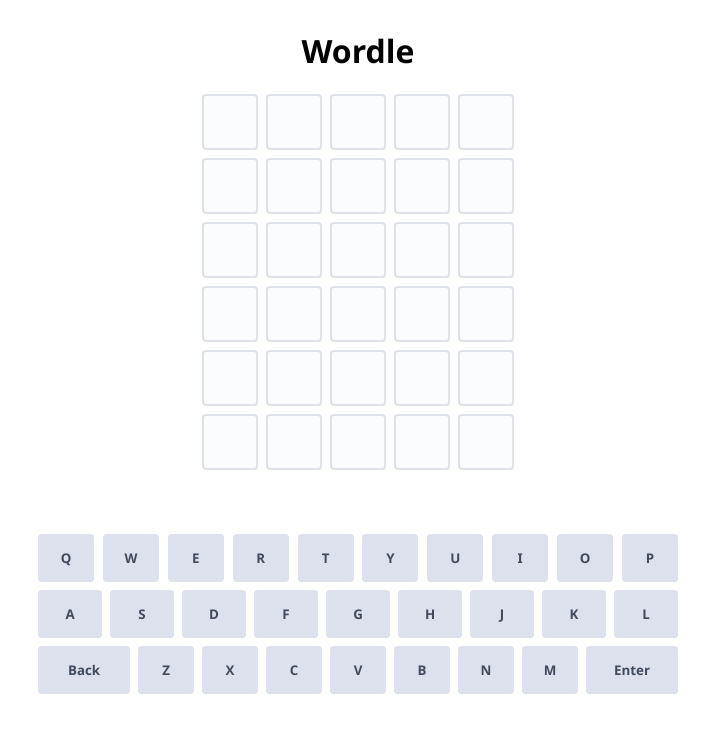
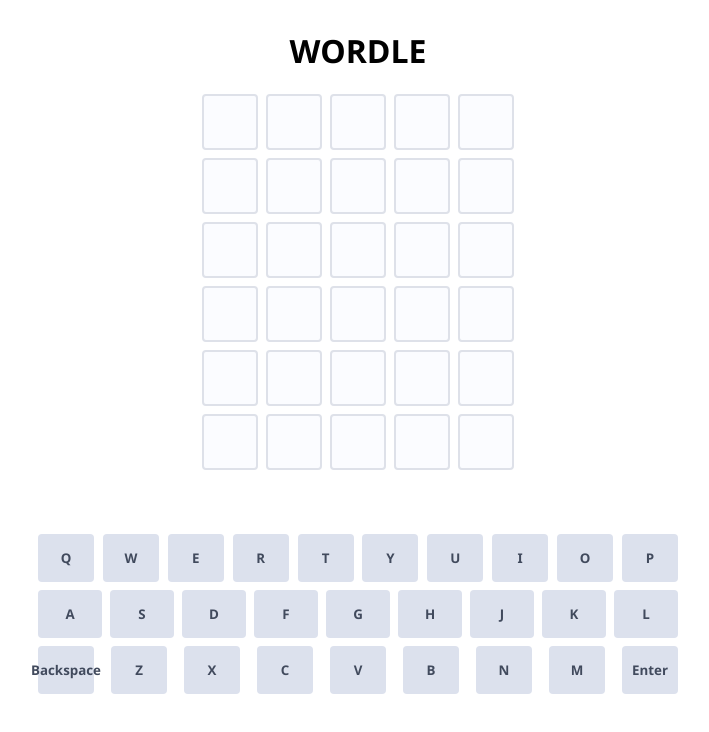
Before and after one commit to damafeez/wordle, a Vue app: page / in a window 1280 px wide. Shown: the top 732 px of the page, without its empty margins (282-991 px from the left). Built offline with nearby package versions, Linux system fonts and the light colour scheme.

Commit message:
feat(keyboard): implement button press

```diff
--- a/src/App.vue
+++ b/src/App.vue
@@ -3,7 +3,7 @@
 import Board from './components/Board.vue'
 import Keyboard from './components/Keyboard.vue'
 import words from './words'
-import { computeRowState } from './utils'
+import { computeRowState, isAlphabet } from './utils'
 
 const correctWord = words[Math.floor(Math.random() * words.length)]
 
@@ -23,7 +23,6 @@
 )
 
 const onKeyDown = (e) => {
-  const { key, which } = e
   // won or no more row space or special input, disallow input
   if (
     won.value ||
@@ -37,9 +36,9 @@
   const inputLength = inputs[currentRow.value].length
 
   // alphabet and row has available square space
-  if (which >= 65 && which <= 90 && inputLength < numColumns) {
-    inputs[currentRow.value] += key
-  } else if (inputLength === numColumns && key === 'Enter') {
+  if (isAlphabet(e.key) && inputLength < numColumns) {
+    inputs[currentRow.value] += e.key.toLowerCase()
+  } else if (inputLength === numColumns && e.key === 'Enter') {
     if (words.includes(inputs[currentRow.value])) {
       if (inputs[currentRow.value] === correctWord) {
         won.value = true
@@ -48,7 +47,7 @@
 
       currentRow.value++
     } else alert('Word not found.')
-  } else if (inputLength && key === 'Backspace') {
+  } else if (inputLength && e.key === 'Backspace') {
     inputs[currentRow.value] = inputs[currentRow.value].slice(0, -1)
   }
 }
@@ -59,9 +58,9 @@
 
 <template>
   <main>
-    <h1>Wordle</h1>
+    <h1>WORDLE</h1>
     <Board :rows="rows" />
-    <Keyboard :rows="rows" />
+    <Keyboard @keydown="onKeyDown" :rows="rows" />
   </main>
 </template>
 
--- a/src/components/Keyboard.vue
+++ b/src/components/Keyboard.vue
@@ -5,12 +5,15 @@
 const keys = [
   ['q', 'w', 'e', 'r', 't', 'y', 'u', 'i', 'o', 'p'],
   ['a', 's', 'd', 'f', 'g', 'h', 'j', 'k', 'l'],
-  ['back', 'z', 'x', 'c', 'v', 'b', 'n', 'm', 'enter'],
+  ['Backspace', 'z', 'x', 'c', 'v', 'b', 'n', 'm', 'Enter'],
 ]
 
 const props = defineProps({
   rows: Array,
 })
+
+const emit = defineEmits(['keydown'])
+const KeyboardEvent = window.KeyboardEvent.bind(window)
 
 const keyboardState = computed(() => computeKeyboardState(props.rows))
 </script>
@@ -19,6 +22,7 @@
   <div class="keyboard">
     <div class="row" v-for="(keyList, i) in keys" :key="i">
       <button
+        @click="emit('keydown', new KeyboardEvent('keydown', { key }))"
         :class="[key, keyboardState[key]]"
         v-for="key in keyList"
         :key="key"
--- a/src/utils.js
+++ b/src/utils.js
@@ -49,3 +49,8 @@
 
   return result
 }
+
+export const isAlphabet = (s) =>
+  s.length === 1 &&
+  ((s.charCodeAt() >= 65 && s.charCodeAt() <= 90) || // uppercase character
+    (s.charCodeAt() >= 97 && s.charCodeAt() <= 122)) // lowercase character
```
